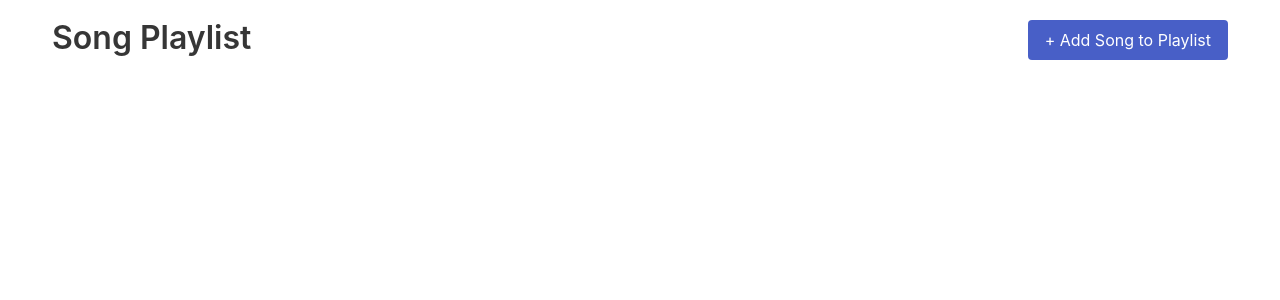
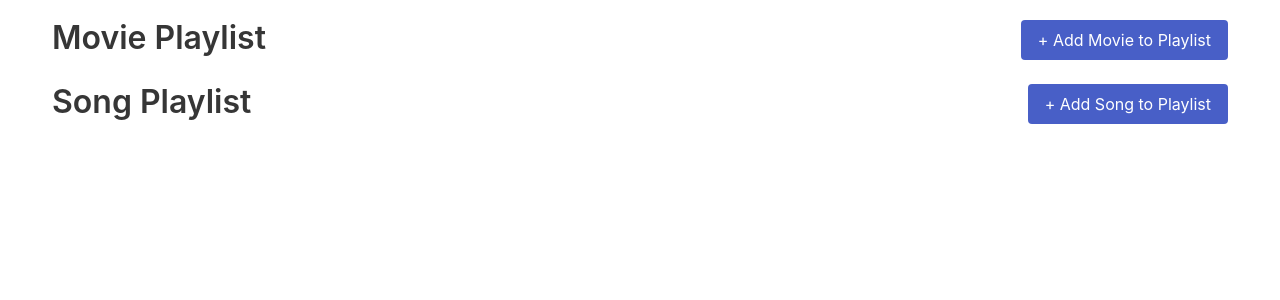
Before and after one commit to BehkoVasilev/redux-demo, a JavaScript app: page / in a window 1280 px wide. Shown: the top 300 px of the page. Built offline with nearby package versions, Linux system fonts and the light colour scheme.

Commit message:
create movieSlice
display the MoviePlayList component and implement the logic inside

```diff
--- a/src/App.js
+++ b/src/App.js
@@ -1,8 +1,10 @@
+import MoviePlaylist from "./components/MoviePlaylist";
 import SongPlaylist from "./components/SongPlaylist";
 import "./styles.css";
 
 function App() {
     return <div className="container is-fluid">
+        <MoviePlaylist />
         <SongPlaylist />
     </div>
 };
--- a/src/components/MoviePlaylist.js
+++ b/src/components/MoviePlaylist.js
@@ -1,5 +1,46 @@
+import { useDispatch, useSelector } from "react-redux";
+import { createRandomMovie } from "../data";
+import { addMovie, removeMovie } from "../store";
+
 function MoviePlaylist() {
-    return <div>Movie Playlist</div>
+    const dispatch = useDispatch();
+
+    const moviePlayList = useSelector((state) => {
+        return state.movies;
+    });
+
+    const handleMovieAdd = (movie) => {
+        dispatch(addMovie(movie));
+    };
+
+    const handleMovieRemove = (movie) => {
+        dispatch(removeMovie(movie));
+    };
+
+    const renderedMovies = moviePlayList.map((movie) => {
+        return (
+            <li key={movie}>
+                {movie}
+                <button onClick={handleMovieRemove} className="button is-danger">
+                    X
+                </button>
+            </li>
+        );
+    });
+
+    return (
+        <div className="content">
+            <div className="table-header">
+                <h3 className="subtitle is-3">Movie Playlist</h3>
+                <div className="buttons">
+                    <button onClick={() => handleMovieAdd(createRandomMovie())} className="button is-link">
+                        + Add Movie to Playlist
+                    </button>
+                </div>
+            </div>
+            <ul>{renderedMovies}</ul>
+        </div>
+    )
 };
 
 export default MoviePlaylist;
--- a/src/components/SongPlaylist.js
+++ b/src/components/SongPlaylist.js
@@ -13,7 +13,6 @@ function SongPlaylist() {
     dispatch(addSong(song));
   };
   const handleSongRemove = (song) => {
-    console.log(song);
     dispatch(removeSong(song))
   };
 
--- a/src/store/index.js
+++ b/src/store/index.js
@@ -18,9 +18,23 @@ const songsSlice = createSlice({
     }
 });
 
+const movieSlice = createSlice({
+    name: 'movie',
+    initialState: [],
+    reducers: {
+        addMovie(state, action) {
+            state.push(action.payload);
+        },
+        removeMovie(state, action) {
+            state.splice(state.indexOf(action.payload), 1);
+        }
+    }
+})
+
 const store = configureStore({
     reducer: {
-        songs: songsSlice.reducer
+        songs: songsSlice.reducer,
+        movies: movieSlice.reducer
     }
 });
 
@@ -40,3 +54,4 @@ const store = configureStore({
 export { store };
 
 export const { addSong, removeSong } = songsSlice.actions;
+export const { addMovie, removeMovie } = movieSlice.actions
```
